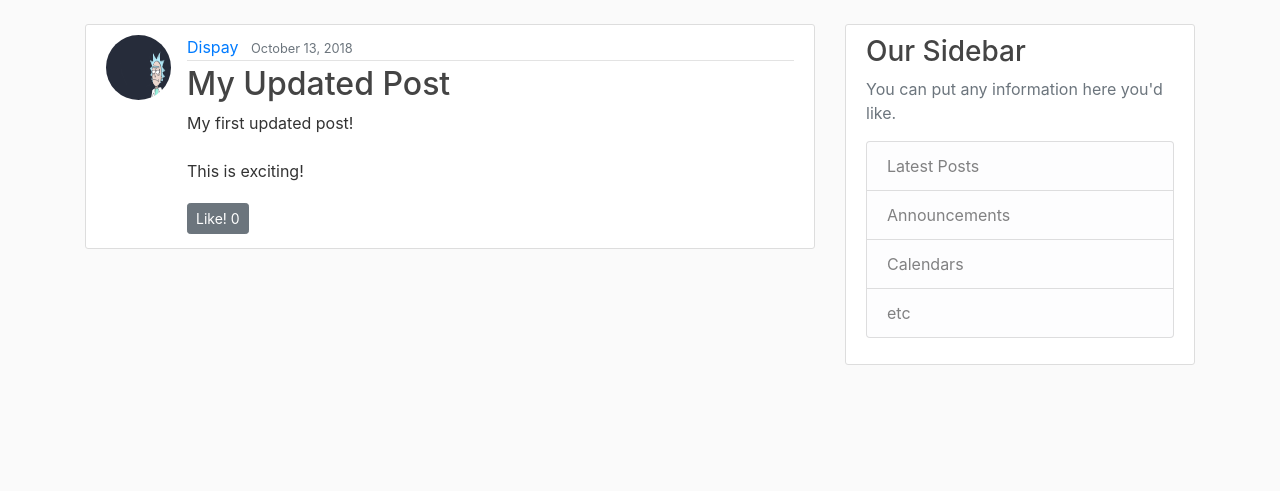
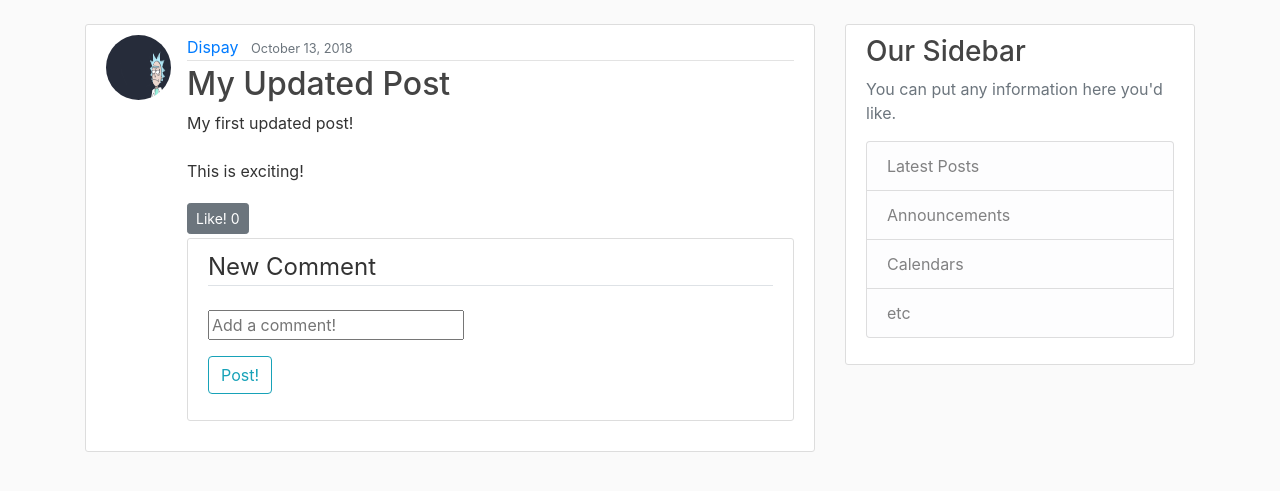
Before and after one commit to Casey-McCray/Blog, a Django app: page /post/7/ in a window 1280 px wide. Shown: the part 56-547 px from the top of the page. Run offline with Django 3.2, Linux system fonts and the light colour scheme; data comes from the database, SQL or seed files in the repository; both versions use the stored data as it was after the commit; some libraries are stand-ins or nearby versions.

Commit message:
Implemented Comments Feature

```diff
--- a/blog/admin.py
+++ b/blog/admin.py
@@ -1,5 +1,6 @@
 from django.contrib import admin
-from .models import Post, Like
+from .models import Post, Like, Comment
 
 admin.site.register(Post)
 admin.site.register(Like)
+admin.site.register(Comment)
--- a/blog/models.py
+++ b/blog/models.py
@@ -2,6 +2,18 @@ from django.db import models
 from django.utils import timezone
 from django.urls import reverse
 from django.contrib.auth.models import User
+
+
+class Comment(models.Model):
+	user = models.ForeignKey(User, on_delete=models.CASCADE)
+	comment = models.TextField()
+
+	def __str__(self):
+		return self.comment
+
+	def get_absolute_url(self):
+		return reverse('comment-create', kwargs={'pk': self.pk})
+
 
 class Post(models.Model):
     title = models.CharField(max_length=100)
@@ -9,6 +21,7 @@ class Post(models.Model):
     date_posted = models.DateTimeField(default=timezone.now)
     author = models.ForeignKey(User, on_delete=models.CASCADE)
     likes = models.IntegerField(default=0)
+    comment = models.ManyToManyField(Comment, blank=True)
 
     def __str__(self):
         return self.title
@@ -18,8 +31,8 @@ class Post(models.Model):
 
 
 class Like(models.Model):
-    post = models.ForeignKey(Post, on_delete=models.CASCADE)
-    user = models.ForeignKey(User, on_delete=models.CASCADE)
+	post = models.ForeignKey(Post, on_delete=models.CASCADE)
+	user = models.ForeignKey(User, on_delete=models.CASCADE)
 
-    def __str__(self):
-    	return self.post.title
+	def __str__(self):
+		return self.post.title
--- a/blog/templates/blog/post_detail.html
+++ b/blog/templates/blog/post_detail.html
@@ -1,4 +1,5 @@
 {% extends "blog/base.html" %}
+{% load crispy_forms_tags %}
 {% block content %}
     <article class="media content-section">
      <img class="rounded-circle article-img" src="{{ object.author.profile.image.url }}" alt="">
@@ -20,6 +21,27 @@
         {% else %}
         <a class="btn btn-secondary btn-sm mt-1 mb-1" href="{% url 'login' %}">Like! <span id="likes{{object.id}}">{{object.likes}}</span></a>
         {% endif %}</a>
+        <ul class="list-group">
+          {% for p in object.comment.all %}
+            <li class="list-group-item list-group-item-light">
+              <a class="mr-2" href="{% url 'user-post' p.user.username %}">{{ p.user.username }}</a>
+              <p class="comment">{{ p }}</p>
+            </li>
+          {% endfor %}
+        </ul>
+        <div class="content-section">
+
+    <form action="comment/" method="POST">
+      {% csrf_token %}
+      <fieldset class="form-group">
+        <legend class="border-bottom mb-4">New Comment</legend>
+        <input type="text" name="comment" placeholder="Add a comment!">
+      </fieldset>
+      <div class="form-group">
+        <button class="btn btn-outline-info" type="submit">Post!</button>
+      </div>
+    </form>
+  </div>
       </div>
     </article>
 {% endblock content %}
--- a/blog/urls.py
+++ b/blog/urls.py
@@ -6,6 +6,7 @@ from .views import (PostListView,
     PostUpdateView,
     PostDeleteView,
     UserPostListView,
+    CommentCreateView,
     PostList
 )
 
@@ -16,7 +17,7 @@ urlpatterns = [
     path('post/<int:pk>/update', PostUpdateView.as_view(), name = 'post-update'),
     path('post/<int:pk>/delete', PostDeleteView.as_view(), name = 'post-delete'),
     path('post/new/', PostCreateView.as_view(), name = 'post-create'),
+    path('post/<int:p_id>/comment/', CommentCreateView.as_view(), name = 'comment-create'),
     path('about/', views.about, name = 'blog-about'),
     path('post/<int:pk>/like/', PostList.as_view(), name = 'post-like'),
-#    path('post/like/', PostList.as_view(), name = 'post-likes')
 ]
--- a/blog/views.py
+++ b/blog/views.py
@@ -1,5 +1,5 @@
 from django.shortcuts import render, get_object_or_404, redirect
-from .models import Post, Like
+from .models import Post, Like, Comment
 from rest_framework.views import APIView
 from rest_framework.response import Response
 from rest_framework import status
@@ -14,6 +14,7 @@ from django.views.generic import (ListView,
 )
 from django.db import IntegrityError
 import json
+
 
 def home(request):
     context = {
@@ -38,9 +39,12 @@ class UserPostListView(ListView):
 
     def get_queryset(self):
         user = get_object_or_404(User, username=self.kwargs.get('username'))
-        return Post.objects.filter(author=user).order_by('-date_posted')
+        post = Post.objects.filter(author=user).order_by('-date_posted')
+        return post
 
     def get_context_data(self, **kwargs):
+        user = get_object_or_404(User, username=self.kwargs.get('username'))
+        posts = list(Post.objects.filter(author=user))
         context = super(UserPostListView, self).get_context_data(**kwargs)
         context['tags'] = User.objects.filter(username=self.kwargs.get('username'))[0]
         return context
@@ -52,7 +56,7 @@ class PostDetailView(DetailView):
 
 class PostDeleteView(LoginRequiredMixin, UserPassesTestMixin, DeleteView):
     model = Post
-    success_url = '/blog/'
+    success_url = '/'
 
     def test_func(self):
         post = self.get_object()
@@ -67,6 +71,22 @@ class PostCreateView(LoginRequiredMixin, CreateView):
 
     def form_valid(self, form):
         form.instance.author = self.request.user
+        return super().form_valid(form)
+
+
+class CommentCreateView(LoginRequiredMixin, CreateView):
+    model = Comment
+    # template_name = 'blog/comment_form.html'
+    success_url = '/'
+    fields = ['comment']
+
+    def form_valid(self, form):
+        form.instance.user = self.request.user
+        self.object = form.save()
+        print(self.object.id)
+        post = Post.objects.get(id=self.kwargs['p_id'])
+        comment = Comment.objects.get(id=self.object.id)
+        post.comment.add(comment)
         return super().form_valid(form)
 
 
```
Also changed, not shown: blog/templates/blog/comment_form.html (added, +16 -0 lines), blog/templates/blog/home.html (+8 -0 lines), blog/templates/blog/user_post.html (+10 -0 lines), blog/migrations/0006_comment.py (added), blog/migrations/0007_auto_20190217_1301.py (added), blog/migrations/0008_auto_20190217_1308.py (added), db.sqlite3, 1 other file.
